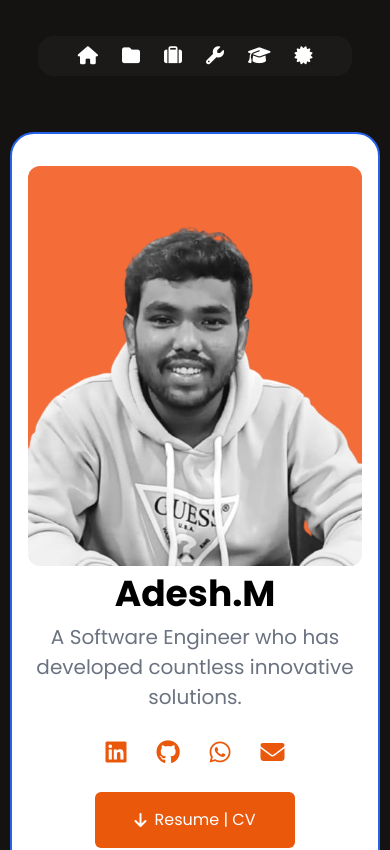
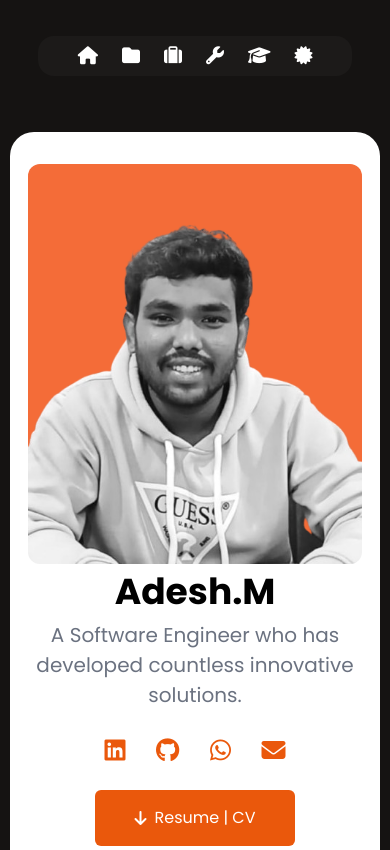
Before and after one commit to Be-A-Coder01/Portfolio, a React (Vite) app in the folder client/: page / in a window 390 px wide. Shown: the top 850 px of the page. Built offline with nearby package versions, Linux system fonts and the light colour scheme.

Commit message:
Done with responsiveness

```diff
--- a/client/src/PAGES/Personalcard.jsx
+++ b/client/src/PAGES/Personalcard.jsx
@@ -11,7 +11,7 @@ const Personalcard = () => {
   };
 
   return (
-    <div className="border-2 m-0 border-blue-600 flex flex-col h-[750px] sticky md:top-20 lg:top-10 md:h-[500px] lg:h-[620px] w-[95vw] md:w-[290px] lg:w-[344px] rounded-3xl bg-[#FFFFFF] py-8">
+    <div className="m-0 flex flex-col h-[750px] sticky md:top-20 lg:top-10 md:h-[500px] lg:h-[620px] w-[95vw] md:w-[290px] lg:w-[344px] rounded-3xl bg-[#FFFFFF] py-8">
       <div>
         <img
           src={pimg2}
```
